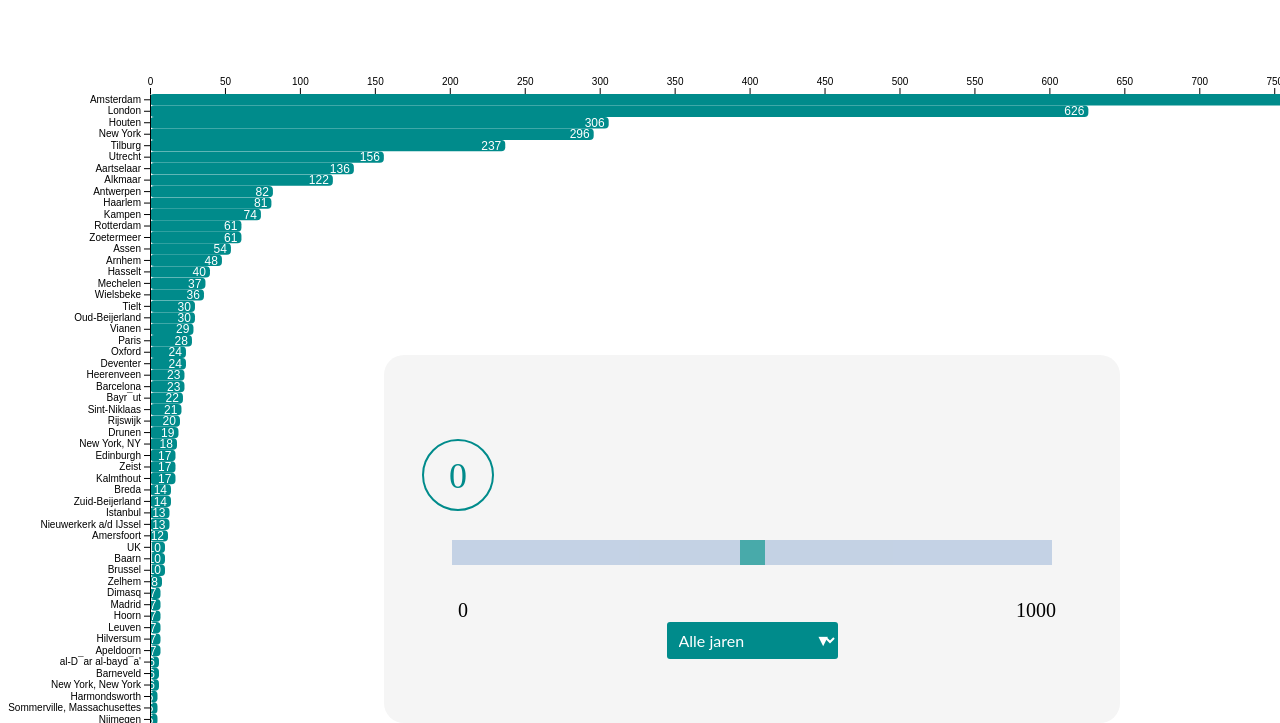
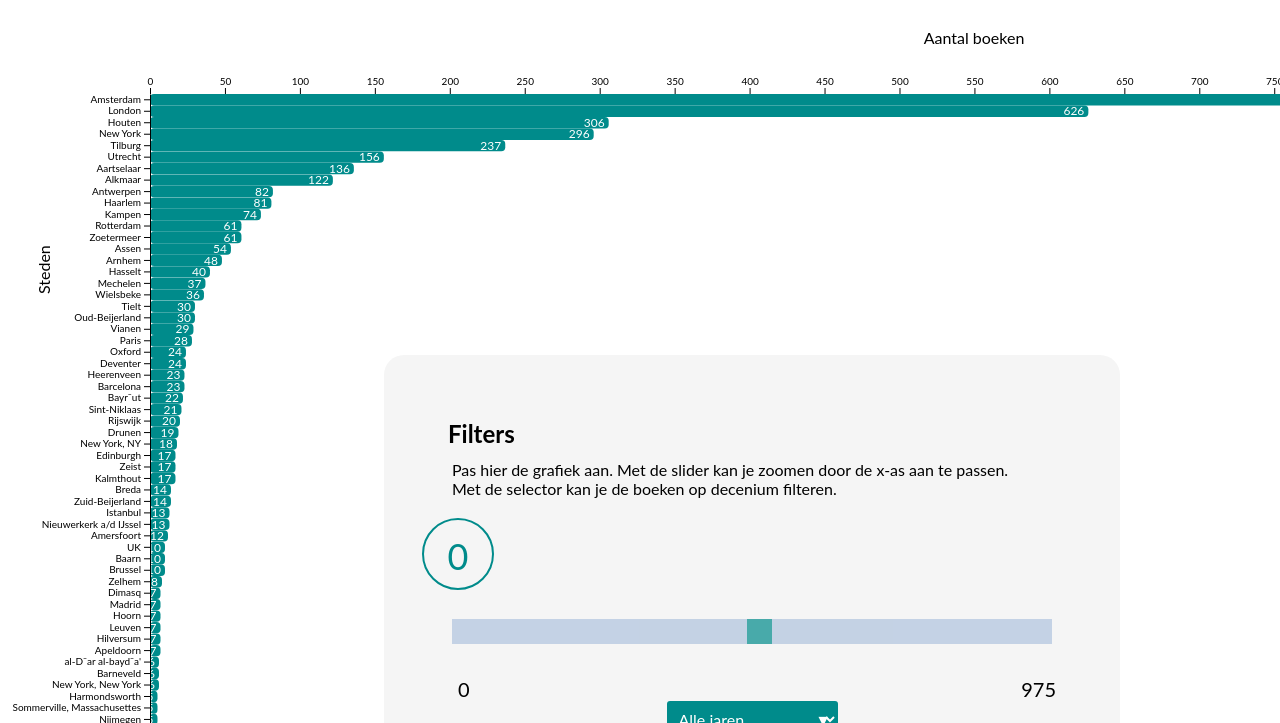
Before and after one commit to JimvandeVen/frontend-data, a website: page index.html in a window 1280 px wide. Shown: the part 77-800 px from the top of the page. Drawn offline with nearby package versions, Linux system fonts and the light colour scheme.

Commit message:
Added labels to the x and y axis. Fiddled with the css.

```diff
--- a/index.html
+++ b/index.html
@@ -13,13 +13,15 @@
   <p></p>
   <div class="wrapper">
     <form>
+      <h2>Filters</h2>
       <div class="container">
         <div class="rangeSlider">
+          <label for="yearsSelector" class="explanationLabel">Pas hier de grafiek aan. Met de slider kan je zoomen door de x-as aan te passen. <br> Met de selector kan je de boeken op decenium filteren.</label>
           <label for="rescale" id="rangeSliderBullet" class="rangeSliderLabel">0</label>
-          <input type="range" id="rescale" class="rescale" min="0" max="1000" step="50">
+          <input type="range" id="rescale" class="rescale" min="0" max="975" step="25">
         </div>
         <div class="box-minmax">
-          <span>0</span><span>1000</span>
+          <span>0</span><span>975</span>
         </div>
         <div class="customDropdown">
           <select name="yearsSelector" id="yearsSelector">
--- a/src/d3.js
+++ b/src/d3.js
@@ -73,9 +73,20 @@ function createGraph(data){
       .attr("class", "xAxis")
       .call(xAxis)
 
+  svg.append("text")
+      .attr("x", d3.max(sortedData, d => d.books[getSelectedYear()].length))
+      .attr("y", 50 )
+      .style("text-anchor", "middle")
+      .text("Aantal boeken");
+
   svg.append("g")
       .attr("class", "yAxis")
       .call(yAxis)
+
+  svg.append("text")
+      .text("Steden")
+      .attr("transform", "translate(50,300) rotate(270)")
+
 }
 
 function getSelectedYear(){
--- a/src/style.css
+++ b/src/style.css
@@ -2,9 +2,6 @@
   margin: 0;
   padding: 0;
   box-sizing: border-box;
-}
-
-h1, p, select, option {
   font-family: lato;
 }
 
@@ -12,17 +9,26 @@ h1, p, form {
   margin: 1rem 0 0 1rem;
 }
 
+h2 {
+  margin-bottom: 0.5em;
+}
+
 .wrapper {
   display: flex;
   justify-content: flex-end;
+}
+
+.explanationLabel {
+  text-align: center;
+  margin-bottom: 0.5em;
 }
 
 form {
   position: fixed;
   top: 26em;
   right: 10em;
-  -webkit-animation: scale-in-center 0.5s cubic-bezier(0.250, 0.460, 0.450, 0.940) both;
-	animation: scale-in-center 0.5s cubic-bezier(0.250, 0.460, 0.450, 0.940) both;
+  -webkit-animation: scale-in-center 1s cubic-bezier(0.250, 0.460, 0.450, 0.940) both;
+	animation: scale-in-center 1s cubic-bezier(0.250, 0.460, 0.450, 0.940) both;
   background-color: #F5F5F5;
   border-radius: 20px;
   padding: 4em;
```
